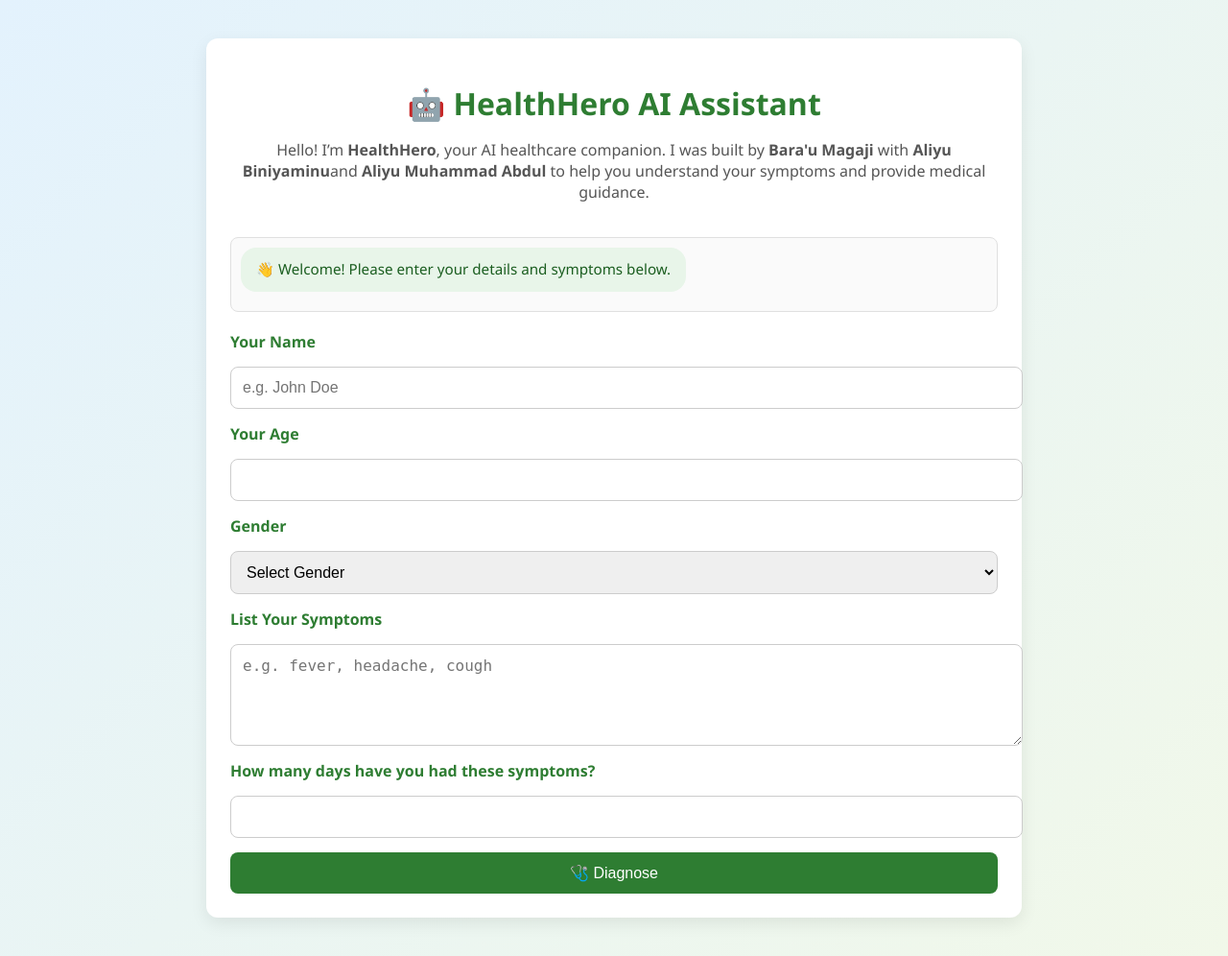
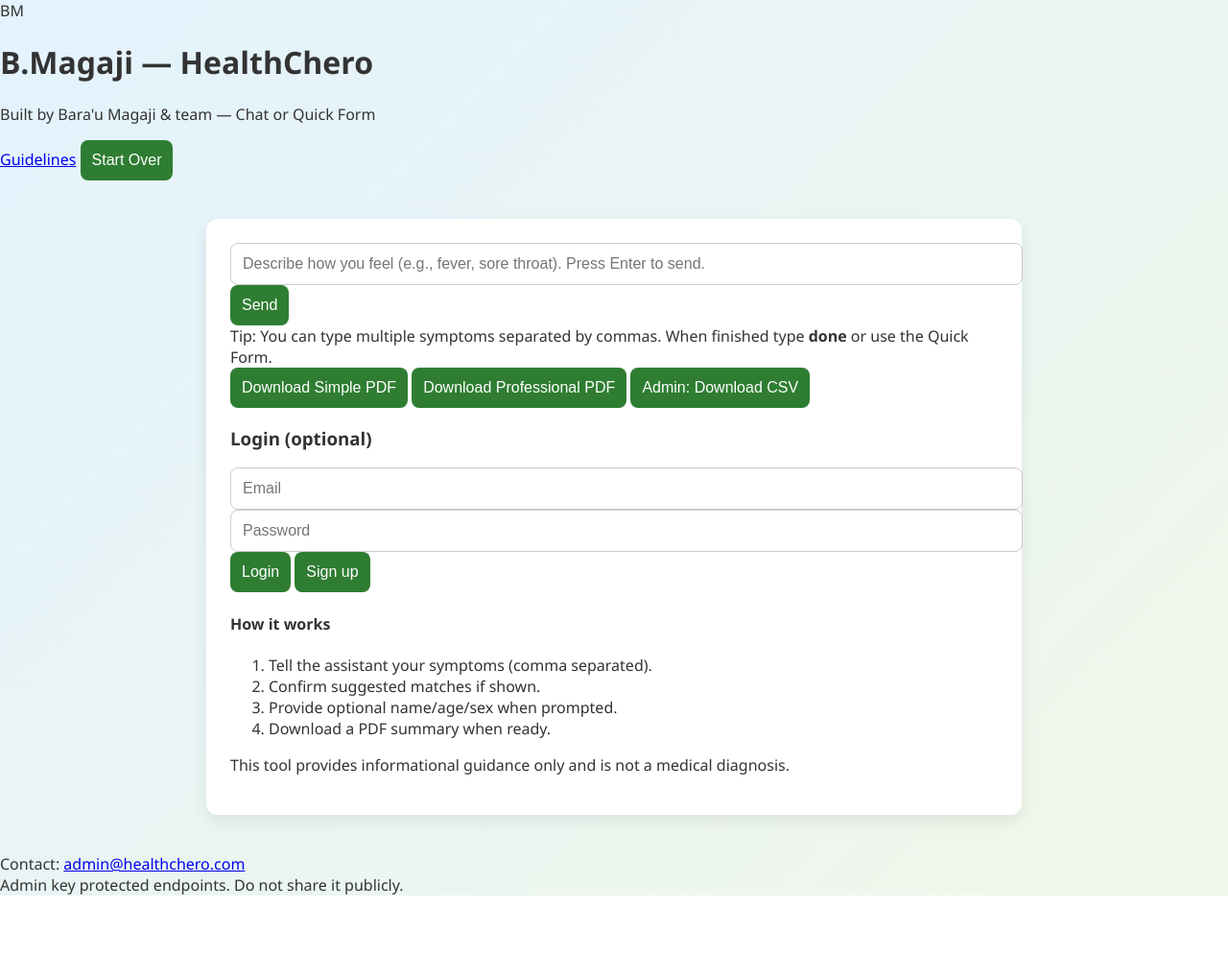
Before and after one commit to jammel001/healthHERO, a Flask app: page / in a window 1280 px wide. Shown: the whole page at 96% size. After the commit the page ends 933 px from the top, so only its background shows below. Run offline with Flask 2, Linux system fonts and the light colour scheme; parts of the project's set-up code (start-up, migrations or seed data) failed here and were passed over.

Commit message:
Update index.html

```diff
--- a/templates/index.html
+++ b/templates/index.html
@@ -1,52 +1,175 @@
-<!DOCTYPE html>
+<!doctype html>
 <html lang="en">
 <head>
-    <meta charset="UTF-8">
-    <title>HealthHero AI Assistant</title>
-    <link rel="stylesheet" href="{{ url_for('static', filename='style.css') }}">
+  <meta charset="utf-8" />
+  <meta name="viewport" content="width=device-width,initial-scale=1" />
+  <title>B.Magaji — HealthChero</title>
+  <link rel="stylesheet" href="/static/style.css">
 </head>
 <body>
-<div class="container">
-    <div class="header">
-        <h1>🤖 HealthHero AI Assistant</h1>
-        <p>Hello! I’m <strong>HealthHero</strong>, your AI healthcare companion.
-        I was built by <strong>Bara'u Magaji</strong> with <strong>Aliyu Biniyaminu</strong>and <strong>Aliyu Muhammad Abdul</strong>
-        to help you understand your symptoms and provide medical guidance.</p>
-    </div>
+  <div class="page">
+    <header class="topbar">
+      <div class="brand">
+        <div class="logo">BM</div>
+        <div class="brand-text">
+          <h1> B.Magaji — HealthChero</h1>
+          <p class="muted">Built by Bara'u Magaji &amp; team — Chat or Quick Form</p>
+        </div>
+      </div>
+      <nav class="top-actions">
+        <a class="link" href="/guidelines" target="_blank">Guidelines</a>
+        <button id="restartBtn" class="btn small">Start Over</button>
+      </nav>
+    </header>
 
-    {% if error %}
-        <p style="color:red; text-align:center;">{{ error }}</p>
-    {% endif %}
+    <main class="container">
+      <section class="left">
+        <div class="card chatcard">
+          <div id="chatWindow" class="chat-window"></div>
 
-    <div class="chat-box">
-        <div class="message bot-message">
-            👋 Welcome! Please enter your details and symptoms below.
+          <div class="controls">
+            <input id="chatInput" placeholder="Describe how you feel (e.g., fever, sore throat). Press Enter to send." />
+            <button id="sendBtn" class="btn">Send</button>
+          </div>
+
+          <div class="hint">
+            <span>Tip:</span> You can type multiple symptoms separated by commas. When finished type <strong>done</strong> or use the Quick Form.
+          </div>
         </div>
-    </div>
 
-    <form action="/diagnose" method="POST">
-        <label for="name">Your Name</label>
-        <input type="text" id="name" name="name" placeholder="e.g. John Doe" required>
+        <div class="card actions">
+          <button id="simplePdf" class="btn">Download Simple PDF</button>
+          <button id="profPdf" class="btn">Download Professional PDF</button>
+          <button id="adminCsv" class="btn small">Admin: Download CSV</button>
+        </div>
+      </section>
 
-        <label for="age">Your Age</label>
-        <input type="number" id="age" name="age" required>
+      <aside class="right">
+        <div class="card login">
+          <h3>Login (optional)</h3>
+          <input id="li_email" placeholder="Email" />
+          <input id="li_pass" placeholder="Password" type="password" />
+          <div class="row">
+            <button id="loginBtn" class="btn small">Login</button>
+            <button id="signupBtn" class="btn small ghost">Sign up</button>
+          </div>
+          <div id="authMsg" class="muted small"></div>
+        </div>
 
-        <label for="gender">Gender</label>
-        <select id="gender" name="gender" required>
-            <option value="">Select Gender</option>
-            <option>Male</option>
-            <option>Female</option>
-            <option>Other</option>
-        </select>
+        <div class="card info">
+          <h4>How it works</h4>
+          <ol>
+            <li>Tell the assistant your symptoms (comma separated).</li>
+            <li>Confirm suggested matches if shown.</li>
+            <li>Provide optional name/age/sex when prompted.</li>
+            <li>Download a PDF summary when ready.</li>
+          </ol>
+          <p class="muted small">This tool provides informational guidance only and is not a medical diagnosis.</p>
+        </div>
+      </aside>
+    </main>
 
-        <label for="symptoms">List Your Symptoms</label>
-        <textarea id="symptoms" name="symptoms" placeholder="e.g. fever, headache, cough" required></textarea>
+    <footer class="footer">
+      <div>Contact: <a href="mailto:admin@healthchero.com">admin@healthchero.com</a></div>
+      <div class="muted small">Admin key protected endpoints. Do not share it publicly.</div>
+    </footer>
+  </div>
 
-        <label for="duration">How many days have you had these symptoms?</label>
-        <input type="number" id="duration" name="duration" required>
+<script>
+const chatWindow = document.getElementById('chatWindow');
+const chatInput = document.getElementById('chatInput');
+const sendBtn = document.getElementById('sendBtn');
+const restartBtn = document.getElementById('restartBtn');
+const simplePdfBtn = document.getElementById('simplePdf');
+const profPdfBtn = document.getElementById('profPdf');
+const adminCsvBtn = document.getElementById('adminCsv');
 
-        <button type="submit">🩺 Diagnose</button>
-    </form>
-</div>
+function appendMessage(role, text) {
+  const div = document.createElement('div');
+  div.className = 'msg ' + role;
+  div.textContent = text;
+  chatWindow.appendChild(div);
+  chatWindow.scrollTop = chatWindow.scrollHeight;
+}
+
+async function boot() {
+  const r = await fetch('/api/boot');
+  const j = await r.json();
+  appendMessage('ai', j.message);
+}
+
+async function sendMessage(text) {
+  appendMessage('user', text);
+  try {
+    const r = await fetch('/api/message', {
+      method: 'POST',
+      headers: {'Content-Type': 'application/json'},
+      body: JSON.stringify({message: text})
+    });
+    const j = await r.json();
+    appendMessage('ai', j.message);
+    // if suggestion present, show additional note
+    if (j.ask_confirm && j.suggestion) {
+      appendMessage('ai','Did you mean: "' + j.suggestion + '"? Reply 1/2/3, type the word, or skip.');
+    }
+  } catch (e) {
+    appendMessage('ai', 'Network or server error. Try again later.');
+  }
+}
+
+sendBtn.addEventListener('click', () => {
+  const v = chatInput.value.trim();
+  if (!v) return;
+  sendMessage(v);
+  chatInput.value = '';
+});
+
+chatInput.addEventListener('keydown', (e) => {
+  if (e.key === 'Enter') { e.preventDefault(); sendBtn.click(); }
+});
+
+restartBtn.addEventListener('click', async () => {
+  await fetch('/api/restart', {method:'POST'});
+  chatWindow.innerHTML = '';
+  boot();
+});
+
+simplePdfBtn.addEventListener('click', () => {
+  window.location.href = '/download_pdf?style=simple';
+});
+profPdfBtn.addEventListener('click', () => {
+  window.location.href = '/download_pdf?style=professional';
+});
+adminCsvBtn.addEventListener('click', () => {
+  const key = prompt('Admin key (required):');
+  if (!key) return;
+  window.location.href = '/download_csv?admin_key=' + encodeURIComponent(key);
+});
+
+document.getElementById('loginBtn').addEventListener('click', async () => {
+  const email = document.getElementById('li_email').value;
+  const pass = document.getElementById('li_pass').value;
+  const r = await fetch('/api/login', {
+    method:'POST', headers:{'Content-Type':'application/json'},
+    body: JSON.stringify({email, password: pass})
+  });
+  const j = await r.json();
+  document.getElementById('authMsg').textContent = j.message || JSON.stringify(j);
+});
+
+document.getElementById('signupBtn').addEventListener('click', async () => {
+  const email = document.getElementById('li_email').value;
+  const pass = document.getElementById('li_pass').value;
+  const r = await fetch('/api/signup', {
+    method:'POST', headers:{'Content-Type':'application/json'},
+    body: JSON.stringify({email, password: pass})
+  });
+  const j = await r.json();
+  document.getElementById('authMsg').textContent = j.message || JSON.stringify(j);
+});
+
+// boot the assistant
+boot();
+</script>
 </body>
 </html>
```
